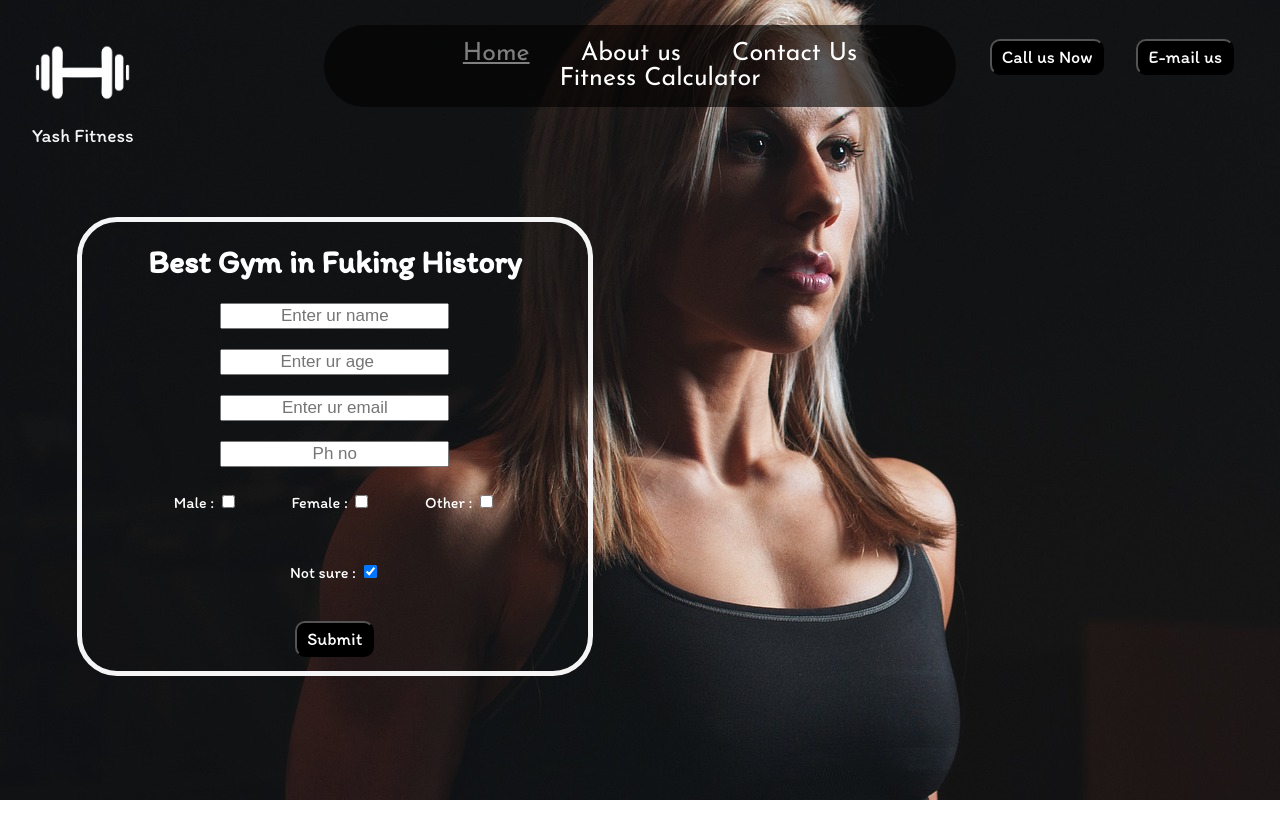
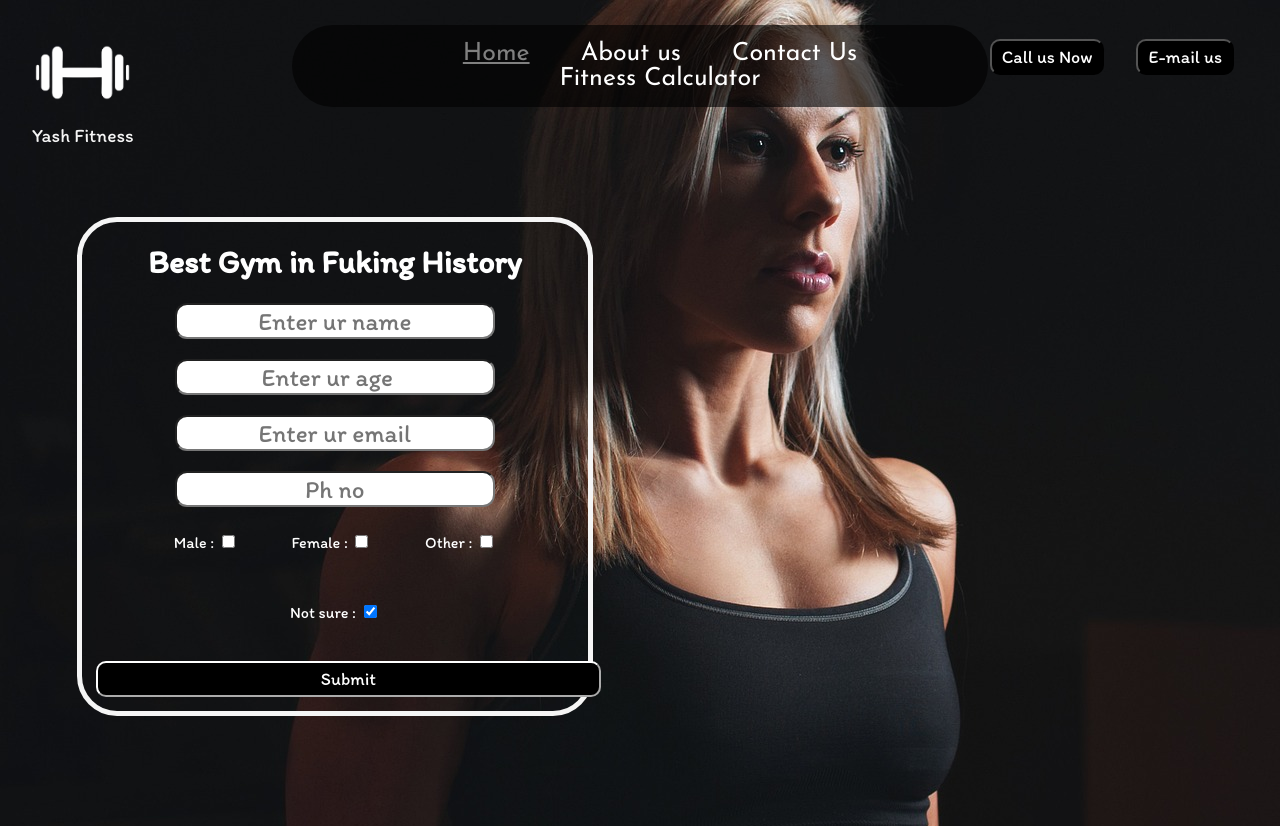
Before and after one commit to Yash-pede/Yash-Vikas.github.io, a plain HTML site: page index.html in a window 1280 px wide. Before the commit the page ends 800 px from the top, so only its background shows below. Drawn offline with Linux system fonts and the light colour scheme; a web font is replaced by a local one.

Commit message:
gym website compleated

```diff
--- a/index.html
+++ b/index.html
@@ -65,7 +65,7 @@
                     Not sure : <input type="checkbox" checked>
                 </div>
             </div>
-            <button class="btn">Submit</button>
+            <button id="submitbtn">Submit</button>
         </form>
     </div>
 
--- a/style.css
+++ b/style.css
@@ -27,7 +27,9 @@ body {
   /* border: 2px solid yellow; */
   font-family: "Josefin Sans", sans-serif;
   display: block;
-  width: 50%;
+  width: 55%;
+  position: relative;
+  right: auto;
   margin: 25px auto;
   background-color: rgba(0, 0, 0, 0.614);
   border-radius: 50px;
@@ -83,25 +85,39 @@ body {
   font-family: "Itim", cursive;
 }
 
-.gender{
+.gender {
   display: inline-block;
   /* border: 2px solid deeppink; */
   margin: 25px;
 }
-.gender input{
+.gender input {
   font-size: 50px;
 }
-.inpbox{
+.inpbox {
   /* border: 2px solid indianred; */
   display: block;
   margin: 20px;
   font-size: large;
 }
-#lastinp{
+#lastinp {
   margin-bottom: 0px;
 }
-.inpbox input{
-  font-size: 17px;
+.inpbox input {
+  font-size: 25px;
   text-align: center;
+  border-radius: 12px;
+  font-family: "Itim", cursive;
+}
 
+#submitbtn{
+  padding: 5px 10px;
+  color: white;
+  margin: 14px;
+  cursor: pointer;
+  background-color: black;
+  border-radius: 10px;
+  font-family: "Itim", cursive;
+  font-size: large;
+  width: 505px;
+  border-color: #ffff;
 }
```
